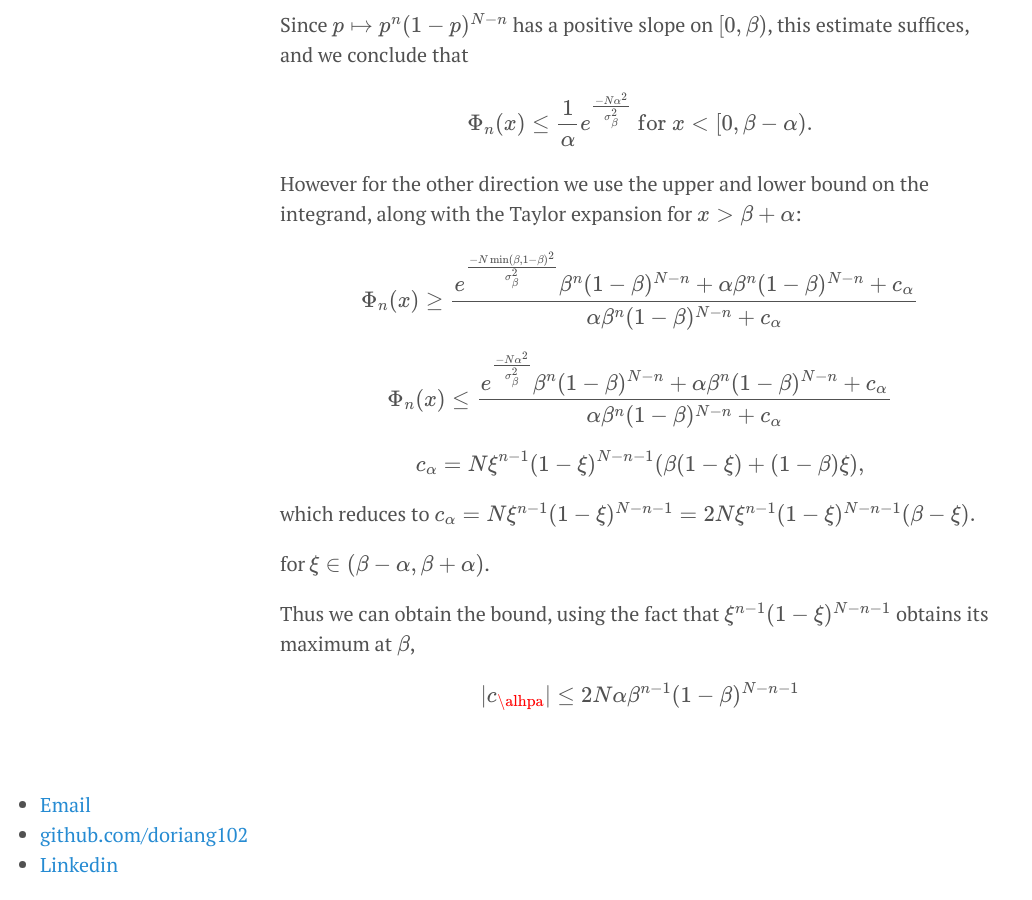
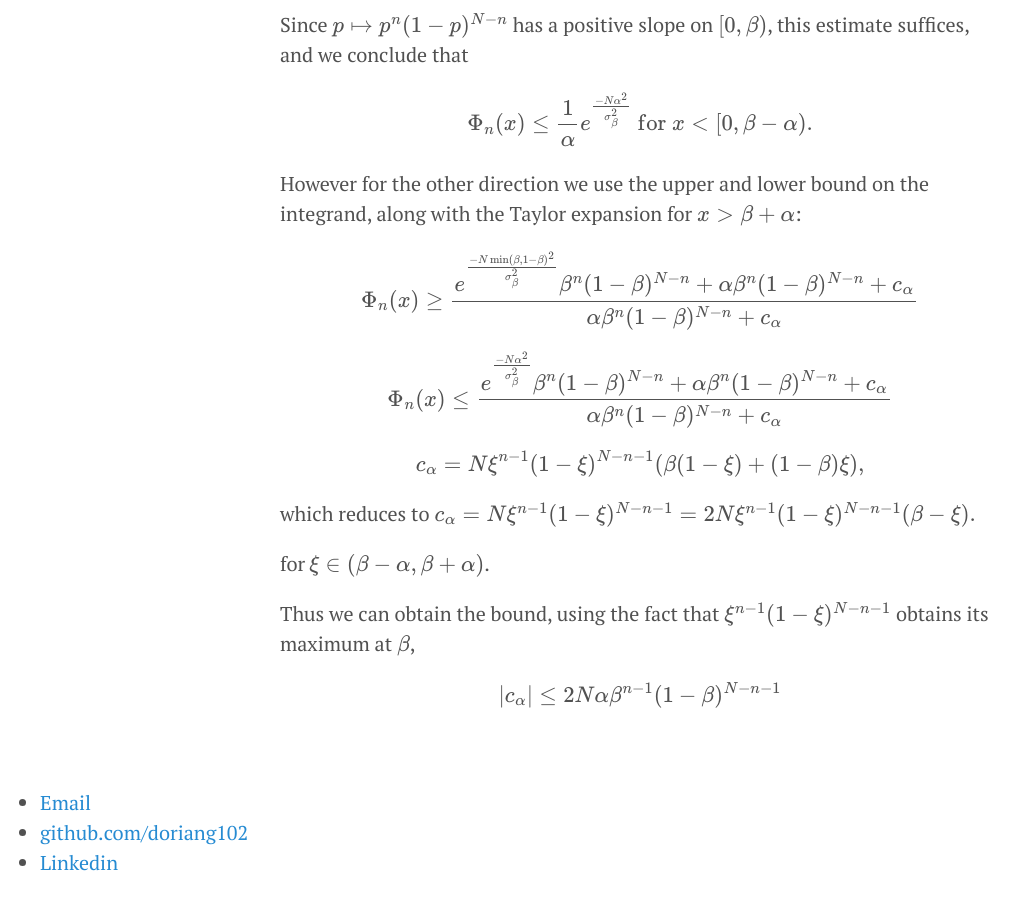
Before and after one commit to doriang102/doriang102.github.io, a Jekyll site: the page built from _posts/2017-06-10-hypothesis-testing-part-2-in-progress.md, in a window 1280 px wide and 900 px high, scrolled down 8356 px. Shown: the whole window, without its empty margins (0-1032 px from the left). Built offline with Jekyll 4.4.1, drawn with Linux system fonts in a browser that asks for light colours; our own code applies the rules of GitHub Pages for plain Markdown files; formulas are drawn with MathJax 3.

Commit message:
Update 2017-06-10-hypothesis-testing-part-2-in-progress.md

```diff
--- a/_posts/2017-06-10-hypothesis-testing-part-2-in-progress.md
+++ b/_posts/2017-06-10-hypothesis-testing-part-2-in-progress.md
@@ -269,4 +269,4 @@ for $$\xi \in (\beta - \alpha, \beta + \alpha) $$.
 
 Thus we can obtain the bound, using the fact that $$\xi^{n-1}(1-\xi)^{N-n-1}$$ obtains its maximum at $$\beta$$,
 
-$$ |c_{\alhpa}| \leq 2N \alpha \beta^{n-1}(1-\beta)^{N-n-1}$$
+$$ |c_{\alpha}| \leq 2N \alpha \beta^{n-1}(1-\beta)^{N-n-1}$$
```
